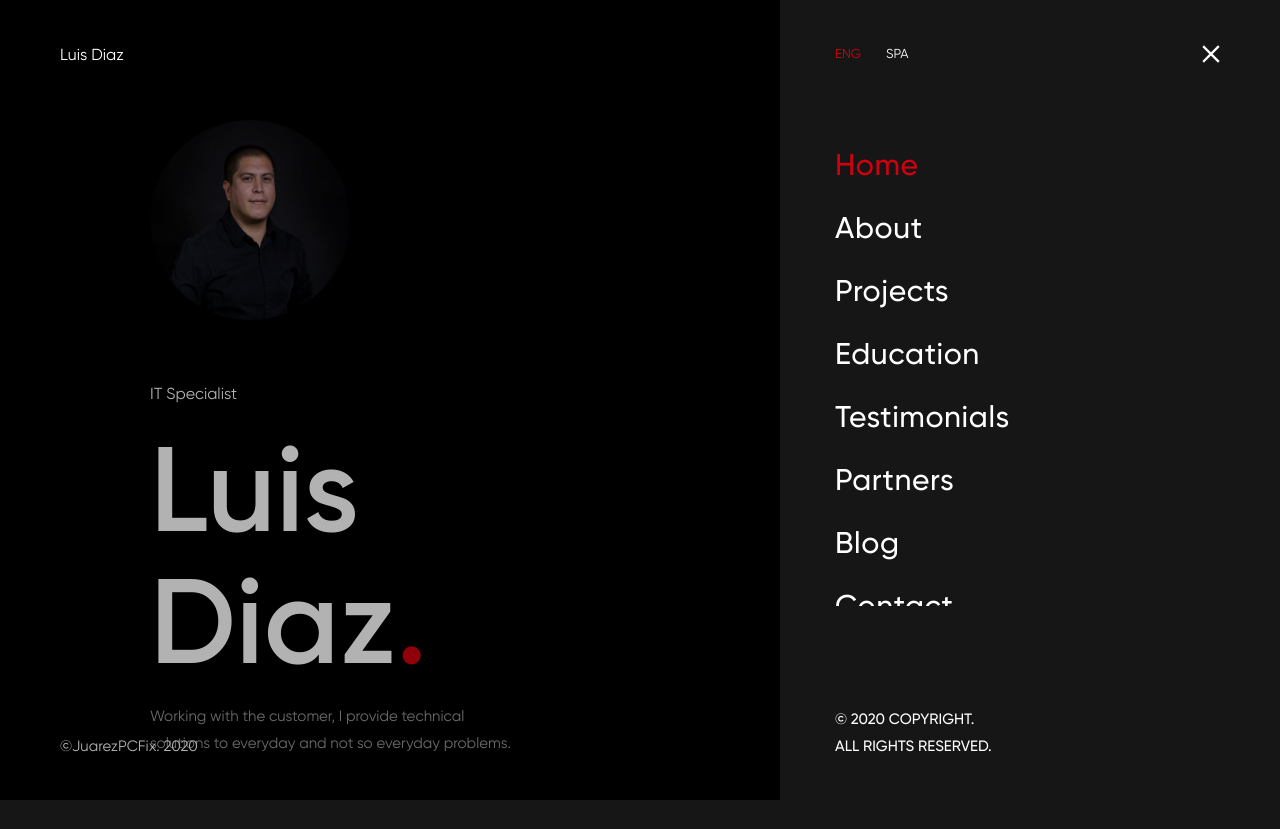
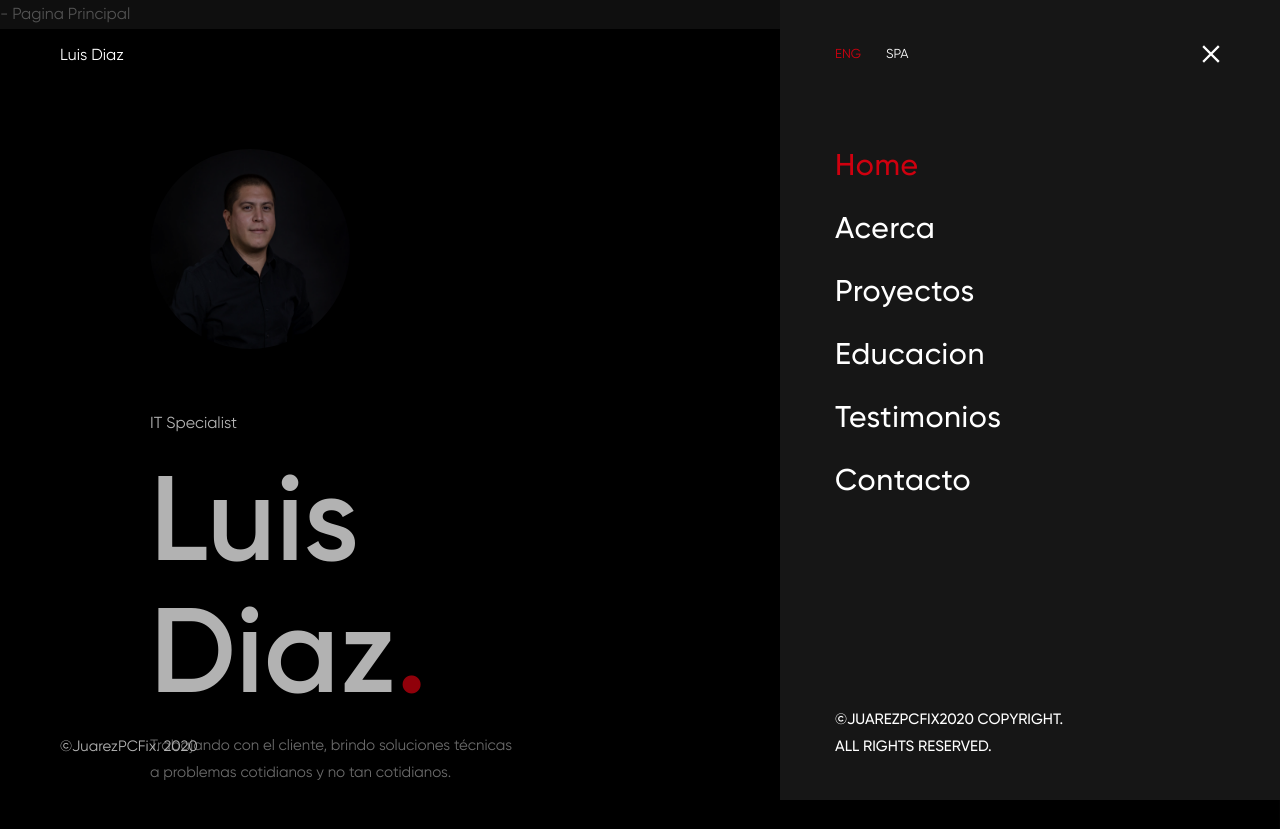
Before and after one commit to yayayotioux07/spanishLD, a plain HTML site: page index.html in a window 1280 px wide. Both pictures are taken after a click on the link 1206 px from the left and 54 px from the top of the page. Before the commit the page ends 800 px from the top, so only its background shows below. Drawn offline with Linux system fonts and the light colour scheme.

Commit message:
1st commit after upload

```diff
--- a/index.html
+++ b/index.html
@@ -3,7 +3,7 @@
 
 <head>
 	<meta charset="utf-8">
-	<title>Luis Diazasdasd - Homepage </title>
+	<title>Luis Diaz - Pagina Principal</title></head> - Pagina Principal </title>
 	<meta name="description" content="Personal CV/Resume HTML5 Template">
 	<meta http-equiv="X-UA-Compatible" content="IE=edge">
 	<meta name="viewport" content="width=device-width, initial-scale=1, maximum-scale=1">
@@ -39,16 +39,16 @@
 							<ul class="sf-menu">
 								<li data-menuanchor="Home"><a href="#Home">Home</a>
 								</li>
-								<li data-menuanchor="About"><a href="#About">About</a>
+								<li data-menuanchor="About"><a href="#About">Acerca</a>
 								</li>
-								<li data-menuanchor="Projects"><a href="#Projects">Projects</a>
+								<li data-menuanchor="Projects"><a href="#Projects">Proyectos</a>
 								</li>
-								<li data-menuanchor="Education"><a href="#Education">Education</a>
+								<li data-menuanchor="Education"><a href="#Education">Educacion</a>
 								</li>
-								<li data-menuanchor="Testimonials"><a href="#Testimonials">Testimonials</a>
+								<li data-menuanchor="Testimonials"><a href="#Testimonials">Testimonios</a>
 								</li>
 
-								<li data-menuanchor="Contact"><a href="#Contact">Contact</a>
+								<li data-menuanchor="Contact"><a href="#Contact">Contacto</a>
 								</li>
 							</ul>
 						</nav>
@@ -57,7 +57,7 @@
 				<div class="vlt-navbar-inner--right">
 					<div class="d-flex align-items-center">
 						<!--Contacts-->
-						<div class="vlt-navbar-contacts"><a href="tel:+72126742510">(656)477-6808</a></div>
+						<div class="vlt-navbar-contacts"><a href="tel:+72126742510">(656) 477-6808</a></div>
 						<!--Menu Burger--><a class="vlt-menu-burger js-offcanvas-menu-open" href="#"><svg xmlns="http://www.w3.org/2000/svg" width="24" height="24" viewBox="0 0 24 24" fill="none" stroke="currentColor" stroke-width="2" stroke-linecap="square" stroke-linejoin="round">
 								<line x1="3" y1="12" x2="21" y2="12" />
 								<line x1="3" y1="6" x2="21" y2="6" />
@@ -81,19 +81,15 @@
 			<ul class="sf-menu">
 				<li data-menuanchor="Home"><a href="#Home">Home</a>
 				</li>
-				<li data-menuanchor="About"><a href="#About">About</a>
+				<li data-menuanchor="About"><a href="#About">Acerca</a>
 				</li>
-				<li data-menuanchor="Projects"><a href="#Projects">Projects</a>
+				<li data-menuanchor="Projects"><a href="#Projects">Proyectos</a>
 				</li>
-				<li data-menuanchor="Education"><a href="#Education">Education</a>
+				<li data-menuanchor="Education"><a href="#Education">Educacion</a>
 				</li>
-				<li data-menuanchor="Testimonials"><a href="#Testimonials">Testimonials</a>
+				<li data-menuanchor="Testimonials"><a href="#Testimonials">Testimonios</a>
 				</li>
-				<li data-menuanchor="Partners"><a href="#Partners">Partners</a>
-				</li>
-				<li data-menuanchor="Blog"><a href="#Blog">Blog</a>
-				</li>
-				<li data-menuanchor="Contact"><a href="#Contact">Contact</a>
+				<li data-menuanchor="Contact"><a href="#Contact">Contacto</a>
 				</li>
 			</ul>
 		</nav>
@@ -102,7 +98,7 @@
 			<!-- <div class="vlt-offcanvas-menu__socials"><a class="vlt-social-icon vlt-social-icon--style-1" href="#"><i class="lnir-facebook-filled"></i></a><a class="vlt-social-icon vlt-social-icon--style-1" href="#"><i class="lnir-twitter-original"></i></a><a class="vlt-social-icon vlt-social-icon--style-1" href="#"><i class="lnir-instagram"></i></a></div> -->
 			<!--Copyright-->
 			<div class="vlt-offcanvas-menu__copyright">
-				<p>© 2020 Copyright.<br>All rights reserved.</p>
+				<p>©JuarezPCFix2020 Copyright.<br>All rights reserved.</p>
 			</div>
 		</div>
 	</div>
@@ -147,7 +143,8 @@
 									<div class="vlt-gap-15"></div>
 									<!--Animated Block-->
 									<div class="vlt-animated-block" data-animation-name="fadeInUpSm" style="animation-delay:.3s; animation-duration:700ms;">
-										<p>Working with the customer, I provide technical solutions to everyday and not so everyday problems.</p>
+										<p>Trabajando con el cliente, brindo soluciones técnicas a problemas cotidianos y no tan cotidianos.
+</p>
 									</div>
 								</div>
 							</div>
@@ -166,7 +163,7 @@
 									<!--Animated Block-->
 									<div class="vlt-animated-block" data-animation-name="fadeInUpSm" style="animation-delay:0s; animation-duration:700ms;">
 										<div class="vlt-experience-block"><span class="vlt-experience-block__number">12<span class="has-accent-color">.</span></span>
-											<h5 class="vlt-experience-block__title">Years<br>Experience<br>Working</h5>
+											<h5 class="vlt-experience-block__title">Años<br>Experiencia<br>Laboral</h5>
 										</div>
 									</div>
 									<div class="vlt-gap-100--lg"></div>
@@ -174,7 +171,7 @@
 								<div class="col-xl-6 col-md-8">
 									<!--Animated Block-->
 									<div class="vlt-animated-block" data-animation-name="fadeInUpSm" style="animation-delay:.1s; animation-duration:700ms;">
-										<h3>Great Experience</h3>
+										<h3>Experiencia Amplia</h3>
 									</div>
 									<div class="vlt-gap-45"></div>
 									<!--Animated Block-->
@@ -186,7 +183,7 @@
 									<div class="vlt-animated-block" data-animation-name="fadeInUpSm" style="animation-delay:.3s; animation-duration:700ms;">
 										<!--Progress Bar-->
 										<div class="vlt-progress-bar" data-final-value="90" data-animation-speed="1000">
-											<h5 class="vlt-progress-bar__title">Customer Service<span class="counter">0</span>
+											<h5 class="vlt-progress-bar__title">Servicio al Cliente<span class="counter">0</span>
 											</h5>
 											<div class="vlt-progress-bar__bar"><span></span></div>
 										</div>
@@ -196,7 +193,7 @@
 									<div class="vlt-animated-block" data-animation-name="fadeInUpSm" style="animation-delay:.4s; animation-duration:700ms;">
 										<!--Progress Bar-->
 										<div class="vlt-progress-bar" data-final-value="85" data-animation-speed="1000">
-											<h5 class="vlt-progress-bar__title">Troubleshooting<span class="counter">0</span>
+											<h5 class="vlt-progress-bar__title">Solucion de Problemas<span class="counter">0</span>
 											</h5>
 											<div class="vlt-progress-bar__bar"><span></span></div>
 										</div>
@@ -205,7 +202,7 @@
 									<div class="vlt-animated-block" data-animation-name="fadeInUpSm" style="animation-delay:.4s; animation-duration:700ms;">
 										<!--Progress Bar-->
 										<div class="vlt-progress-bar" data-final-value="60" data-animation-speed="1000">
-											<h5 class="vlt-progress-bar__title">Machine Virtualization<span class="counter">0</span>
+											<h5 class="vlt-progress-bar__title">Virtualizacion de Maquinas<span class="counter">0</span>
 											</h5>
 											<div class="vlt-progress-bar__bar"><span></span></div>
 										</div>
@@ -215,7 +212,7 @@
 									<div class="vlt-animated-block" data-animation-name="fadeInUpSm" style="animation-delay:.5s; animation-duration:700ms;">
 										<!--Progress Bar-->
 										<div class="vlt-progress-bar" data-final-value="70" data-animation-speed="1000">
-											<h5 class="vlt-progress-bar__title">Network Engineering<span class="counter">0</span>
+											<h5 class="vlt-progress-bar__title">Ingenieria en Redes<span class="counter">0</span>
 											</h5>
 											<div class="vlt-progress-bar__bar"><span></span></div>
 										</div>
@@ -246,7 +243,8 @@
 												<article class="vlt-project">
 													<h3 class="vlt-project-title">JuarezPCFix<span class="has-accent-color">.</span></h3>
 													<div class="vlt-project-excerpt">
-														<p>Providing IT support for small to medium businesses ranging from computers, WIFI/LAN Network, servers and applications. Offering remote and on-site support, providing promptly solutions to customers' needs.</p>
+														<p>Brindar soporte para pequeñas y medianas empresas, en sus computadoras, red, servidores y aplicaciones. Ofreciendo soporte remoto así como in sitio, brindando a los clientes soluciones a sus necesidades.
+</p>
 													</div>
 													<!--Button--><a class="vlt-btn vlt-btn--primary vlt-btn--md " href="http://www.juarezpcfix.com" target="_blank">See Project</a>
 												</article>
@@ -256,7 +254,8 @@
 												<article class="vlt-project">
 													<h3 class="vlt-project-title">SoftRestaurant<span class="has-accent-color">.</span></h3>
 													<div class="vlt-project-excerpt">
-														<p>Official distributor of point of sale. The ideal business for any type of business in the food/drinks service area, allowing the user to take control of key service areas. </p>
+														<p>Distribuidor oficial de Punto de Venta, es el software ideal para cualquier tipo de negocio en el área de servicio de alimentos / bebidas, permitiendo al usuario tomar el control de las áreas comerciales más importantes.
+</p>
 													</div>
 												</article>
 											</div>
@@ -265,8 +264,9 @@
 												<article class="vlt-project">
 													<h3 class="vlt-project-title">Drone Piloting<span class="has-accent-color">.</span></h3>
 													<div class="vlt-project-excerpt">
-														<p>Video editing amateur</p>
-														<span>Hobby drone enthusiast and video editing student.</span>
+														<p>Piloto de Drones</p>
+														<span>Piloto de drones y edición de video Aficionado.
+.</span>
 													</div>
 													<!--Button--><a class="vlt-btn vlt-btn--primary vlt-btn--md" data-toggle="modal" data-target="#portfolioModal3">See Project</a>
 												</article>
@@ -329,7 +329,7 @@
 							<!--Animated Block-->
 							<div class="vlt-animated-block" data-animation-name="fadeInUpSm" style="animation-delay:0s; animation-duration:700ms;">
 								<div class="d-block d-md-flex align-items-center justify-content-between">
-									<h3>Education</h3>
+									<h3>Educacion</h3>
 									<div class="vlt-gap-30--sm"></div>
 									<!--Button-->
 									<!-- <a class="vlt-btn vlt-btn--primary vlt-btn--md" href="#" target="_self">Download Resume</a> -->
@@ -348,11 +348,11 @@
 													<div class="row">
 														<div class="col-xl-4"><img src="assets/img/root/behance.png" alt="UACJ" loading="lazy">
 														</div>
-														<div class="col-xl-4"><span class="vlt-timeline-item__date">2019 - 2020</span>
+														<div class="col-xl-4"><span class="vlt-timeline-item__date">2013 - 2017</span>
 															<h5 class="vlt-timeline-item__title">UACJ</h5>
 														</div>
 														<div class="col-xl-4">
-															<p class="vlt-timeline-item__text">UACJ  Engineer in digital systems and communications
+															<p class="vlt-timeline-item__text">Ingenieria en sistemas digitales y comunicaciones
 </p>
 														</div>
 													</div>
@@ -366,7 +366,7 @@
 															<h5 class="vlt-timeline-item__title">Udemy</h5>
 														</div>
 														<div class="col-xl-4">
-															<p class="vlt-timeline-item__text">Udemy CompTia A+ Certification, VMWare Virtualization & ESXI, Adobe Premiere Pro</p>
+															<p class="vlt-timeline-item__text">Certificacion Comptia A+, Virtualizacion VMWare & ESXI, Adobe Premiere Pro</p>
 														</div>
 													</div>
 												</div>
@@ -376,10 +376,10 @@
 														<div class="col-xl-4"><img src="assets/img/root/twitter.png" alt="Twitter" loading="lazy">
 														</div>
 														<div class="col-xl-4"><span class="vlt-timeline-item__date">2015 - 2018</span>
-															<h5 class="vlt-timeline-item__title">SoftRestaurant Academy</h5>
+															<h5 class="vlt-timeline-item__title">Academia SoftRestaurant</h5>
 														</div>
 														<div class="col-xl-4">
-															<p class="vlt-timeline-item__text">SoftRestaurant Academy Official Certification</p>
+															<p class="vlt-timeline-item__text">2018 Certificacion Oficial de SoftRestaurant</p>
 														</div>
 													</div>
 												</div>
@@ -501,7 +501,8 @@
 												<defs />
 												<path fill="currentColor" d="M25 0C16.9271 0 10.7422 2.14844 6.44531 6.44531 2.14844 10.7422 0 16.9271 0 25v50h31.25V25H12.5c0-4.4271.9766-7.6172 2.9297-9.5703C17.3828 13.4766 20.5729 12.5 25 12.5V0zm43.75 0c-8.0729 0-14.2578 2.14844-18.5547 6.44531C45.8984 10.7422 43.75 16.9271 43.75 25v50H75V25H56.25c0-4.4271.9766-7.6172 2.9297-9.5703C61.1328 13.4766 64.3229 12.5 68.75 12.5V0z" /></svg>
 											<div class="vlt-gap-215 vlt-gap-100--lg"></div>
-											<h3>Creative & dedicated is things that gilber studio brings for your business.</h3>
+											<h3>“Soporte técnico, servicio al cliente y soluciones de TI, es lo mío.”
+.</h3>
 										</div>
 									</div>
 								</div>
@@ -517,13 +518,15 @@
 														<!--Testimonial-->
 														<div class="vlt-testimonial">
 															<div class="vlt-testimonial__text">
-																<p>&quot;Said heaven dry made Them gathering the very second morning us be divide isn't. Saw Seasons winged replenish grass from set can't for he which. You third god unto let.&quot;
+																<p>&quot;Tenemos casi 2 años trabajando con ustedes y siempre nos han brindado un excelente servicio, responden con rapidez nuestras llamadas y siempre hacen de manera eficiente su trabajo, además que siempre dan un trato amable y personalizado.
+&quot;
 																</p>
 															</div>
 															<div class="vlt-testimonial__meta">
-																<h5 class="vlt-testimonial__name">Dwight Schrute
+																<h5 class="vlt-testimonial__name">Viviana, Notaria 1
+
 																</h5>
-																<div class="vlt-testimonial__function">The Office
+																<div class="vlt-testimonial__function">
 																</div>
 															</div>
 														</div>
@@ -532,13 +535,15 @@
 														<!--Testimonial-->
 														<div class="vlt-testimonial">
 															<div class="vlt-testimonial__text">
-																<p>&quot;Said heaven dry made Them gathering the very second morning us be divide isn't. Saw Seasons winged replenish grass from set can't for he which. You third god unto let.&quot;
+																<p>&quot;Calidad y servicio profesional, migramos y actualizamos nuestros servidores a servidores virtuales sin problema y con planes de contingencia.
+&quot;
 																</p>
 															</div>
 															<div class="vlt-testimonial__meta">
-																<h5 class="vlt-testimonial__name">Paul &amp; Amanda
+																<h5 class="vlt-testimonial__name">Rafael, MMYH Metales Maquinaria y herramientas
+
 																</h5>
-																<div class="vlt-testimonial__function">Envato Studio
+																<div class="vlt-testimonial__function">
 																</div>
 															</div>
 														</div>
@@ -547,13 +552,15 @@
 														<!--Testimonial-->
 														<div class="vlt-testimonial">
 															<div class="vlt-testimonial__text">
-																<p>&quot;Said heaven dry made Them gathering the very second morning us be divide isn't. Saw Seasons winged replenish grass from set can't for he which. You third god unto let.&quot;
+																<p>&quot;Excelente servicio y muy buen trato con el cliente, solucion de problemas en su máxima expression.
+&quot;
 																</p>
 															</div>
 															<div class="vlt-testimonial__meta">
-																<h5 class="vlt-testimonial__name">Ramsay Bolton
+																<h5 class="vlt-testimonial__name">Jesus Fierro, Licenciado en música/music graduate
+
 																</h5>
-																<div class="vlt-testimonial__function">Apple Inc
+																<div class="vlt-testimonial__function">
 																</div>
 															</div>
 														</div>
@@ -590,30 +597,30 @@
 								<div class="col-xl-4">
 									<!--Animated Block-->
 									<div class="vlt-animated-block" data-animation-name="fadeInUpSm" style="animation-delay:0s; animation-duration:700ms;">
-										<h3>Contact</h3>
+										<h3>Contacto</h3>
 										<div class="vlt-gap-30"></div>
-										<p>You'll called for yielding male, so lights Stars abundantly, is their.</p>
+										<!-- <p>You'll called for yielding male, so lights Stars abundantly, is their.</p> -->
 										<div class="vlt-gap-40"></div>
-										<address>27 Queen St, New York USA</address>
-										<p><a class="tel" href="tel:+72126742510">+7 (212) 674-25-10</a></p>
-										<p><a class="email" href="mailto:gilber.design@gmail.com">gilber.design@gmail.com</a></p>
+										<address>Lopez Mateos #5-A</address>
+										<p><a class="tel" href="tel:+526564226882">+52 (656) 422-6882</a></p>
+										<p><a class="email" href="mailto:luisdiaz@luisdiaz.info">luisdiaz@luisdiaz.info</a></p>
 									</div>
 								</div>
 								<div class="col-xl-6 offset-xl-2">
 									<div class="vlt-gap-70--lg"></div>
 									<!--Animated Block-->
 									<div class="vlt-animated-block" data-animation-name="fadeInUpSm" style="animation-delay:.1s; animation-duration:700ms;">
-										<h4>Let's grab a coffee and jump on conversation <span class="has-accent-color">chat with me.</span></h4>
+										<!-- <h4>Let's grab a coffee and jump on conversation <span class="has-accent-color">chat with me.</span></h4> -->
 										<div class="vlt-gap-20"></div>
 										<form class="vlt-contact-form" novalidate="novalidate">
 											<div class="vlt-form-group">
-												<input type="text" id="name" name="name" required="required" placeholder="Your Name">
+												<input type="text" id="name" name="name" required="required" placeholder="Nombre">
 											</div>
 											<div class="vlt-form-group">
-												<input type="email" id="email" name="email" required="required" placeholder="Your Email">
+												<input type="email" id="email" name="email" required="required" placeholder="Email">
 											</div>
 											<div class="vlt-form-group">
-												<textarea name="message" id="message" rows="3" placeholder="Message"></textarea>
+												<textarea name="message" id="message" rows="3" placeholder="Mensaje"></textarea>
 											</div>
 											<div class="message success">Your message is successfully sent...</div>
 											<div class="message danger">Sorry something went wrong!</div>
```
